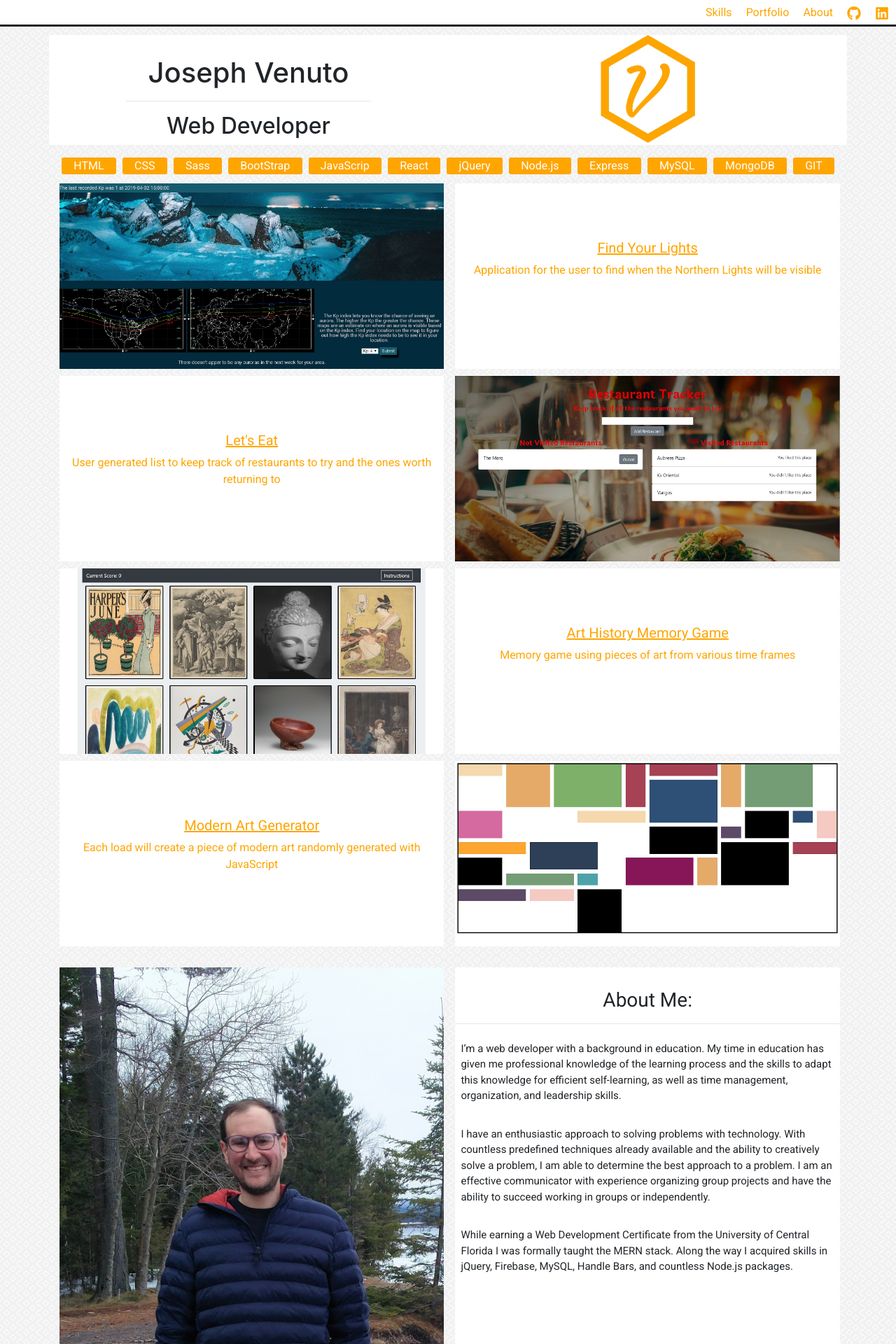
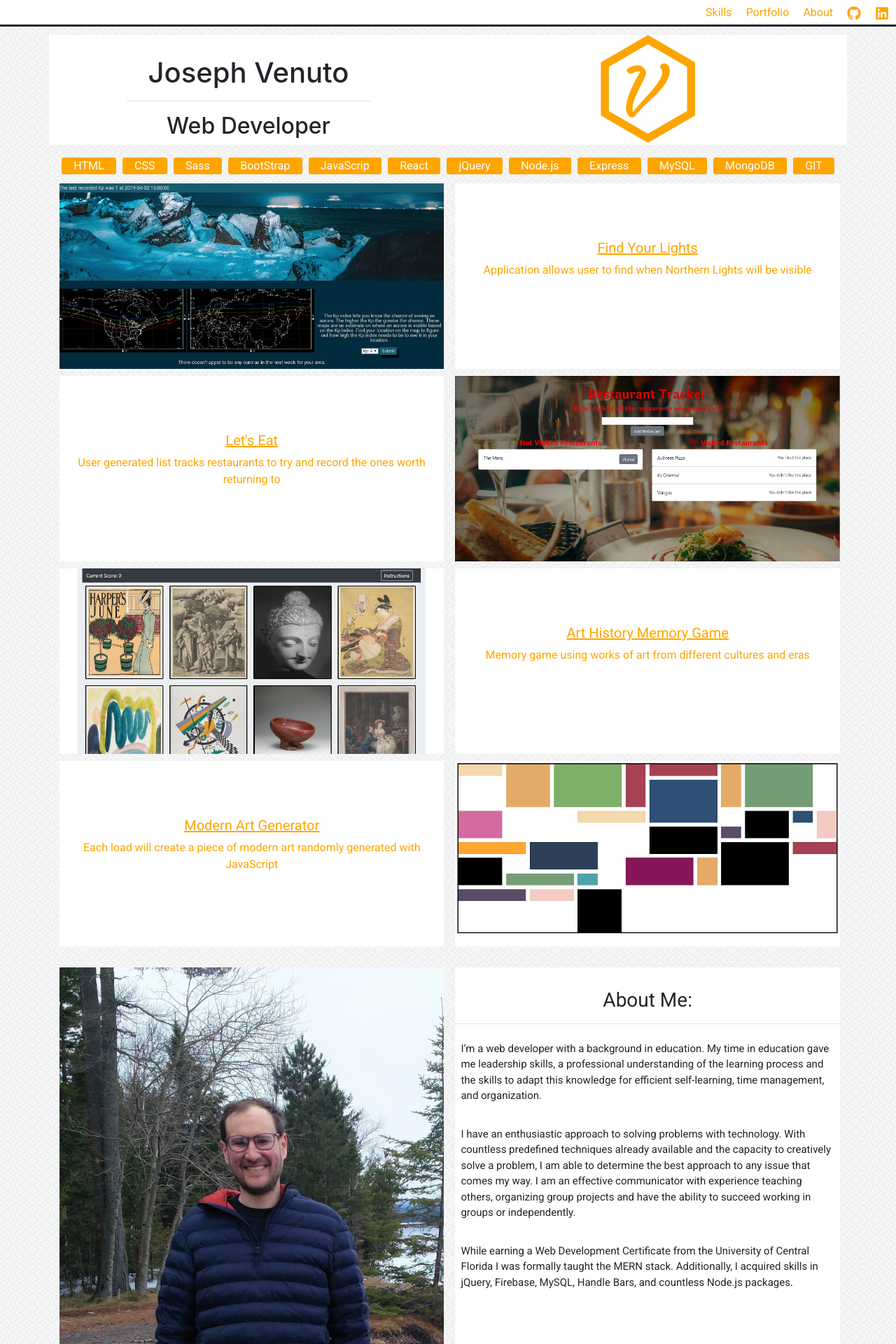
Before and after one commit to JBVenuto/reactportfolio, a React (Create React App) app: page / in a window 1280 px wide. Shown: the top 1920 px of the page at 70% size. Built offline with nearby package versions, Linux system fonts and the light colour scheme.

Commit message:
Clarified app descriptions on the main page and made minor edits to the about me section

```diff
--- a/src/components/About.js
+++ b/src/components/About.js
@@ -14,13 +14,13 @@ const About = (props) => (
         <div className="about-desc">
             <h3>About Me:</h3><hr></hr>
             <p>
-                I’m a web developer with a background in education. My time in education has given me professional knowledge of the learning process and the skills to adapt this knowledge for efficient self-learning, as well as time management, organization, and leadership skills.
+                I’m a web developer with a background in education. My time in education gave me leadership skills, a professional understanding of the learning process and the skills to adapt this knowledge for efficient self-learning, time management, and organization.
             </p>
             <p>
-                I have an enthusiastic approach to solving problems with technology. With countless predefined techniques already available and the ability to creatively solve a problem, I am able to determine the best approach to a problem. I am an effective communicator with experience organizing group projects and have the ability to succeed working in groups or independently.
+                I have an enthusiastic approach to solving problems with technology. With countless predefined techniques already available and the capacity to creatively solve a problem, I am able to determine the best approach to any issue that comes my way. I am an effective communicator with experience teaching others, organizing group projects and have the ability to succeed working in groups or independently.
             </p>
             <p>
-                While earning a Web Development Certificate from the University of Central Florida I was formally taught the MERN stack. Along the way I acquired skills in jQuery, Firebase, MySQL, Handle Bars, and countless Node.js packages.
+                While earning a Web Development Certificate from the University of Central Florida I was formally taught the MERN stack. Additionally, I acquired skills in jQuery, Firebase, MySQL, Handle Bars, and countless Node.js packages.
             </p>
         </div>
     </div>
--- a/src/pages/Main.js
+++ b/src/pages/Main.js
@@ -62,14 +62,14 @@ class App extends Component {
               />
               <PortfoDesc
                   title="Find Your Lights"
-                  description="Application for the user to find when the Northern Lights will be visible"
+                  description="Application allows user to find when Northern Lights will be visible"
               />
             </a>
             <a href="/letseat" className="port-row">
               <PortfoDesc
                   className="portDesc2"
                   title="Let's Eat"
-                  description="User generated list to keep track of restaurants to try and the ones worth returning to"
+                  description="User generated list tracks restaurants to try and record the ones worth returning to"
               />
               <PortfoScreen
                   className="portScreen2"
@@ -86,7 +86,7 @@ class App extends Component {
               <PortfoDesc
                   className="portDesc1"
                   title="Art History Memory Game"
-                  description="Memory game using pieces of art from various time frames"
+                  description="Memory game using works of art from different cultures and eras"
               />
             </a>
             <a href="/artgenerator" className="port-row">
```
